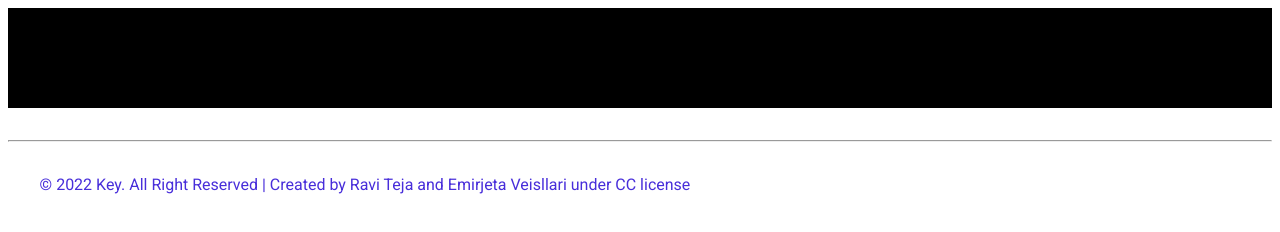
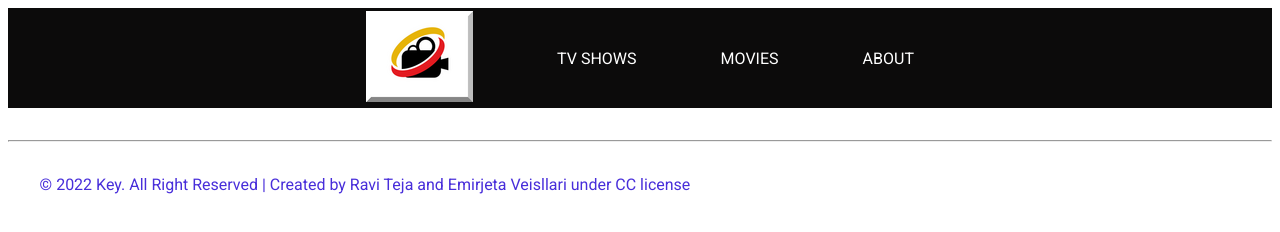
Before and after one commit to RaviTejaM9602/MovieMazeapi_CapStone, a website built with webpack: page src/index.html in a window 1280 px wide. Built offline with nearby package versions, Linux system fonts and the light colour scheme; no server answers.

Commit message:
Add navbar

```diff
--- a/package.json
+++ b/package.json
@@ -23,6 +23,8 @@
   "devDependencies": {
     "@babel/plugin-transform-modules-commonjs": "^7.16.8",
     "css-loader": "^6.6.0",
+    "file-loader": "^6.2.0",
+    "html-loader": "^3.1.0",
     "html-webpack-plugin": "^5.5.0",
     "jest": "^27.5.1",
     "style-loader": "^3.3.1",
--- a/src/index.html
+++ b/src/index.html
@@ -10,13 +10,20 @@
 
 <body>
   <header>
-    <nav>
-      <!-- <img src="logo.png" alt="Cinematic logo" id="logo" /> -->
+    <nav id="navBar">
+      <div id="logo"></div>
+      <!-- <img src='/src/logo.png' alt="Cinematic logo" id="logo" /> -->
+      <div id="shCounter">
+        <a id="shows">TV SHOWS</a>
+        <div id="likeCounter"></div>
+      </div>
+      <a id="mov">MOVIES</a>
+      <a id="about">ABOUT</a>
     </nav>
   </header>
   <main>
-      <ul id="movies"></ul>
-      <!--Movies displayed dynamically-->
+    <ul id="movies"></ul>
+    <!--Movies displayed dynamically-->
     </div>
   </main>
   <footer>
--- a/src/index.js
+++ b/src/index.js
@@ -1,7 +1,13 @@
-import './style.css'
+import './style.css';
+import logo from './logo.png';
+
+
 
 const List = document.querySelector('#movies');
+const LogoContainer = document.querySelector("#logo");
 const movies_no=10;
+
+LogoContainer.innerHTML = `<a href="#"><img class="logoImg" src="${logo}" alt="Logo" /></a>`;
 
 const fetchMovies = async ()=>{
   for (let i = 1; i <=10; i++) {
--- a/src/style.css
+++ b/src/style.css
@@ -7,9 +7,19 @@ body {
 
 header{
   height:100px;
-  background-color: black;
+  background-color: rgb(12, 11, 11);
+  display: flex;
+  justify-content: center;
+  align-items: center;
 }
 
+#navBar{
+  display: flex;
+  justify-content: space-around;
+  width:50%;
+  align-items: center;
+  color:#fff
+}
 .container-footer p{
   width: 95%;
   margin: auto;
--- a/webpack.config.js
+++ b/webpack.config.js
@@ -29,7 +29,12 @@ module.exports = {
       {
         test: /\.(png|svg|jpg|jpeg|gif)$/i,
         type: 'asset/resource',
+        use: 'file-loader'
       },
+      {
+       test: /\.html$/i,
+       loader: "html-loader",
+      }
     ],
   },
 };
```
Also changed, not shown: dist/0b9b8f9d5f57ad0d24767b9320f4103e.png (added), dist/index.html, 2 other files.
